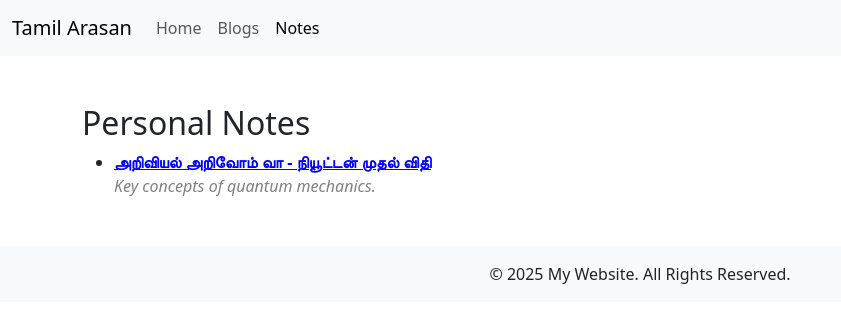
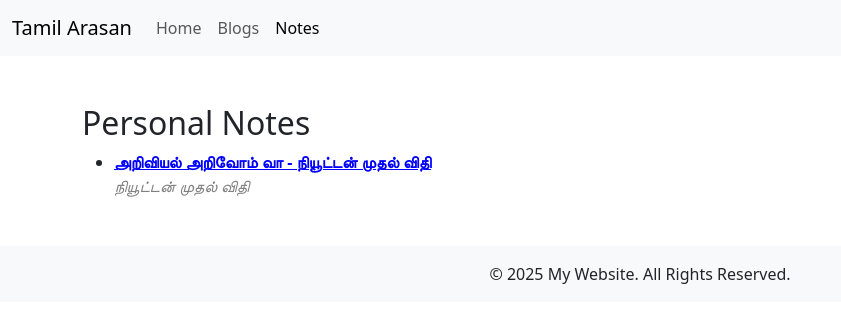
Before and after one commit to tamil-phy/tamil-phy.github.io, a plain HTML site: page notes.html in a window 1280 px wide. Shown: the whole page, without its empty margins (0-841 px from the left). Drawn offline with nearby package versions, Linux system fonts and the light colour scheme.

Commit message:
first notes

```diff
--- a/notes.html
+++ b/notes.html
@@ -49,7 +49,7 @@
                 <a class="note-title" href="note-post.html?file=notes/note1.md&title=Newton%20First%20law%20in%20tamil">
                     அறிவியல் அறிவோம் வா - நியூட்டன் முதல் விதி
                 </a>
-                <div class="note-description">Key concepts of quantum mechanics.</div>
+                <div class="note-description">நியூட்டன் முதல் விதி</div>
             </li>
         </ul>
     </div>
```
